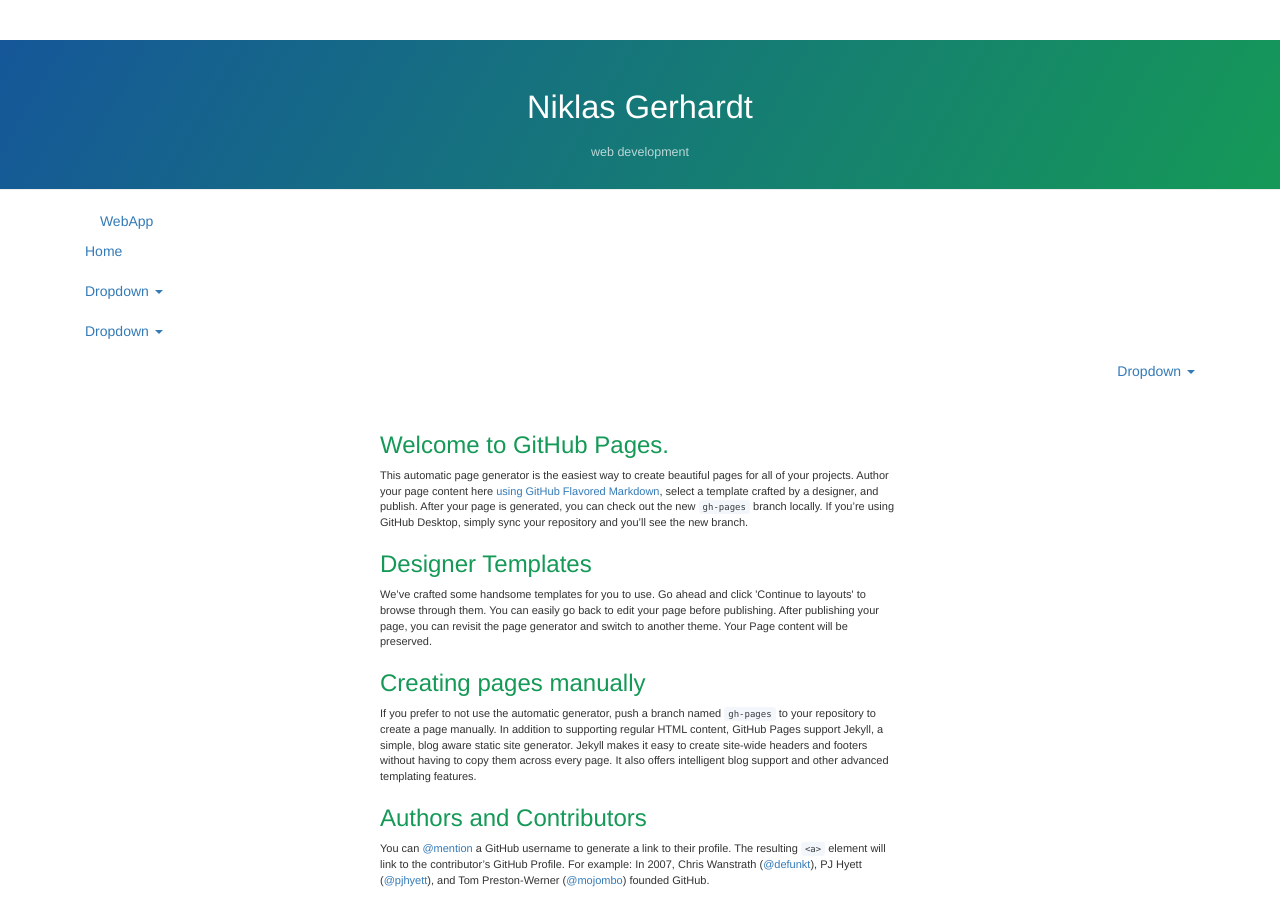
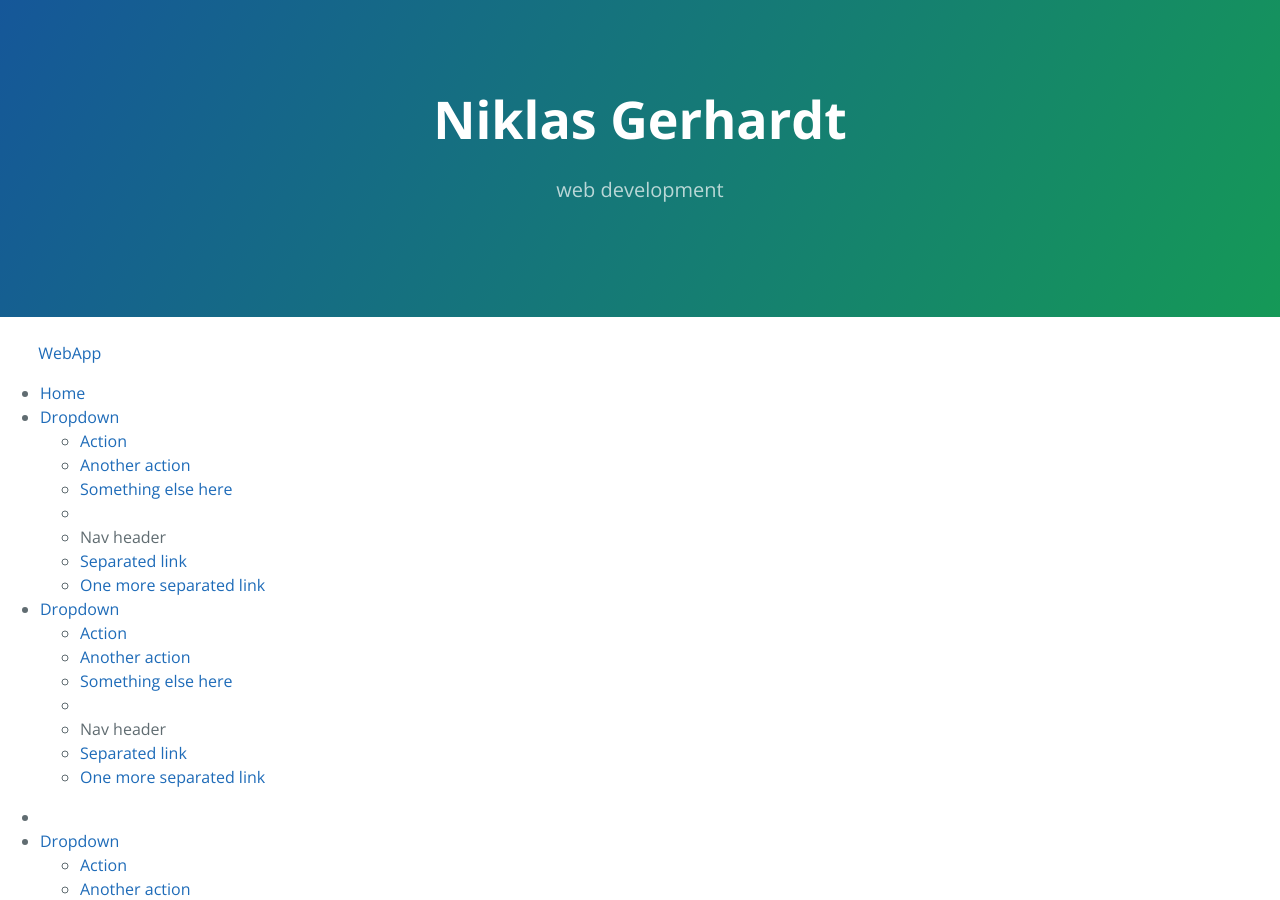
Before and after one commit to darkcraftxx/darkcraftxx.github.io, a Jekyll site: the page index.html, which Jekyll copies as it is, in a window 1280 px wide and 900 px high. Built offline with Jekyll 4.4.1, drawn with Linux system fonts in a browser that asks for light colours; some of the changed text lies outside the part shown.

Commit message:
Update index.html

```diff
--- a/index.html
+++ b/index.html
@@ -9,7 +9,6 @@
     <link rel="stylesheet" type="text/css" href="stylesheets/stylesheet.css" media="screen">
     <link rel="stylesheet" type="text/css" href="stylesheets/github-light.css" media="screen">
     <script type="text/javascript" src="jquery-2.1.1.min.js"></script>
-    <link href="stylesheets/bootstrap.min.css" rel="stylesheet">
   </head>
 
   <body>
```
